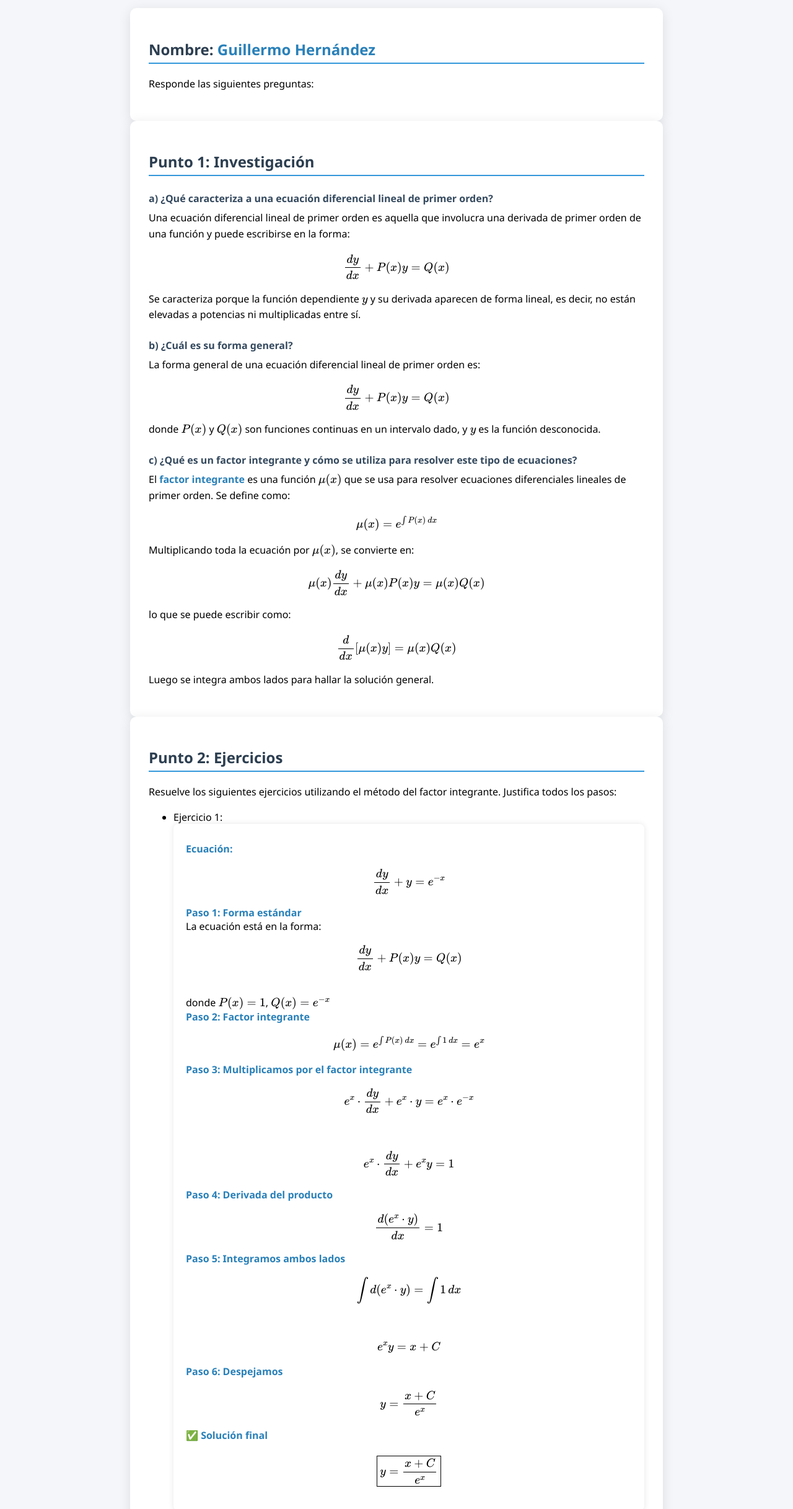
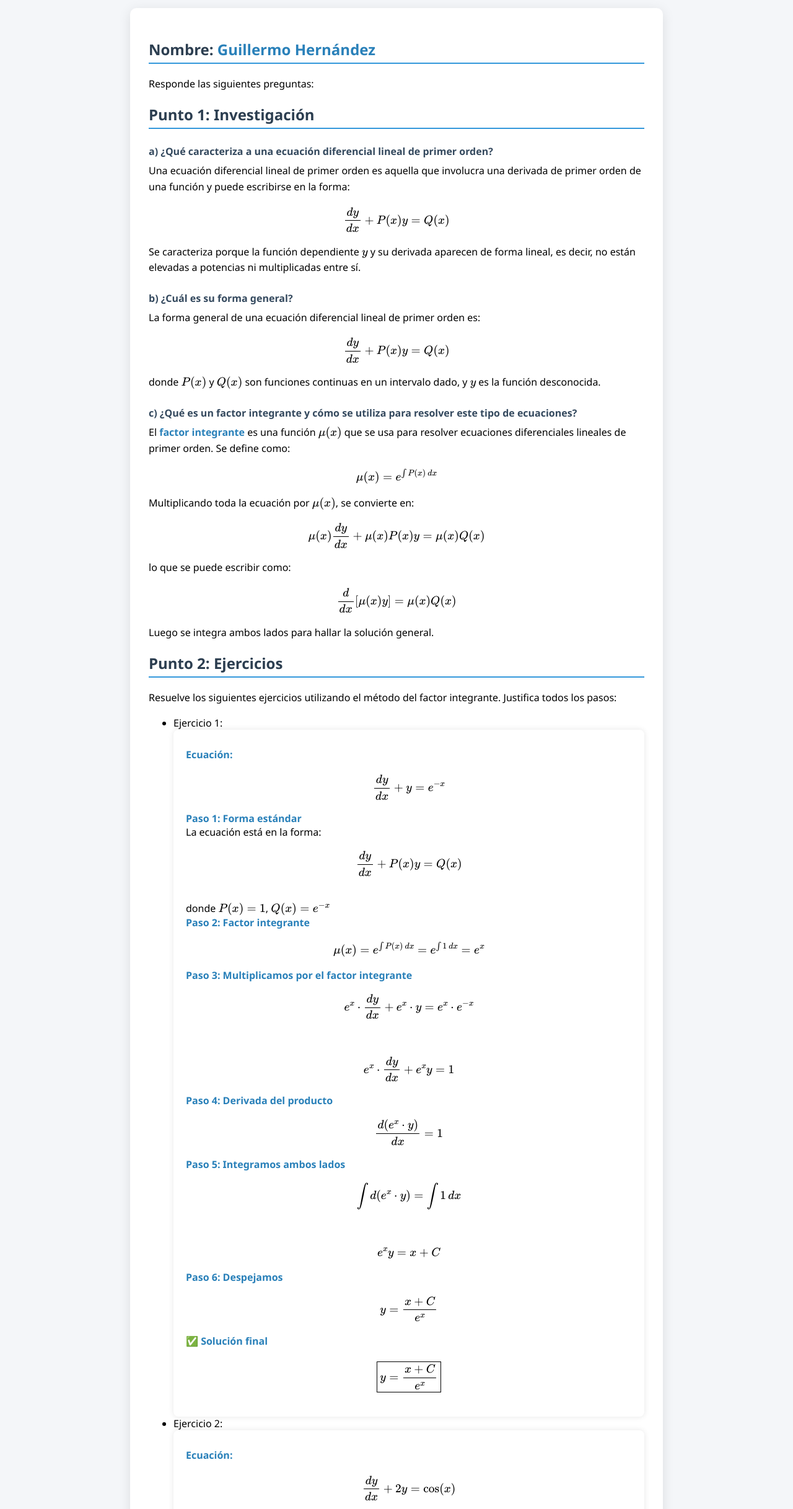
Before and after one commit to gheslait/ecuacioneslineales, a plain HTML site: page index.html in a window 1280 px wide. Shown: the part 99-2533 px from the top of the page at 62% size. Drawn offline with nearby package versions, Linux system fonts and the light colour scheme.

Commit message:
Update index.html
Cambio en secciones

```diff
--- a/index.html
+++ b/index.html
@@ -78,9 +78,7 @@
 
     <h2>Nombre: <strong>Guillermo Hernández</strong></h2>
     <p>Responde las siguientes preguntas:</p>
-</section>
 
-    <section>
 
     <h2>Punto 1: Investigación</h2>
     <div class="question">a) ¿Qué caracteriza a una ecuación diferencial lineal de primer orden?</div>
@@ -107,9 +105,7 @@
         $$ \frac{d}{dx}[\mu(x)y] = \mu(x)Q(x) $$
         Luego se integra ambos lados para hallar la solución general.
     </p>
-</section>
 
-<section>
     <h2>Punto 2: Ejercicios</h2>
     <p>Resuelve los siguientes ejercicios utilizando el método del factor integrante. Justifica todos los pasos:</p>
     <ul>
@@ -406,9 +402,7 @@
                 \]
                 </div>
     </ul>
-</section>
 
-<section>
     <h2>Punto 3: Reflexión</h2>
     <p>Escribe una breve reflexión respondiendo:</p>
     <ul>
```
